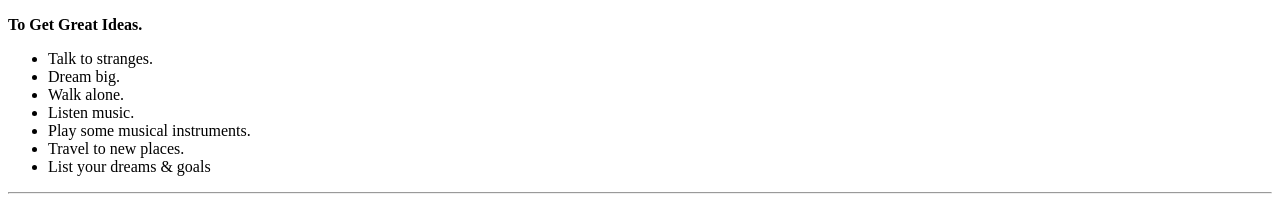
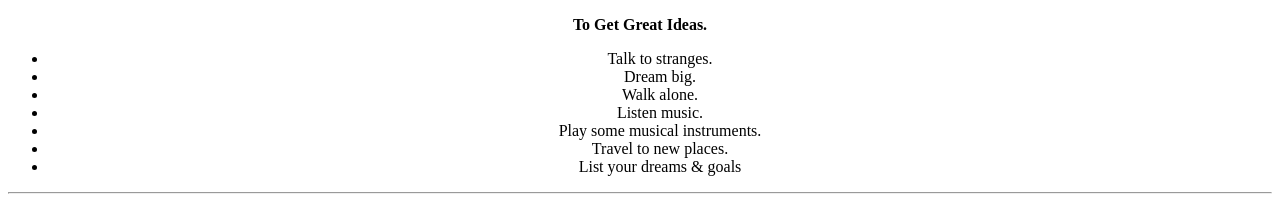
Before and after one commit to thantzhin/thantzhin.github.io, a plain HTML site: page index.html in a window 1280 px wide. Shown: the top 212 px of the page. Drawn offline with Linux system fonts and the light colour scheme.

Commit message:
Update index.html

```diff
--- a/index.html
+++ b/index.html
@@ -12,7 +12,7 @@
 
    <!-- Unordered List -->
 
-   <p><B> To Get Great Ideas.</B> </p>
+   <div align="center"><p><B> To Get Great Ideas.</B> </p>
 
    <ul>
 
@@ -30,7 +30,8 @@
 
       <li>List your dreams & goals </li>
 
-   </ul><hr/>
+      </ul></div>
+      <hr/>
     <h1>ပြာသိုလ</h1>
           <p>
             ငွေသော်တာစန္ဒနှင့်၊ ဖုရှတဲ့ လမ်းဆုံ။<br/>
```
